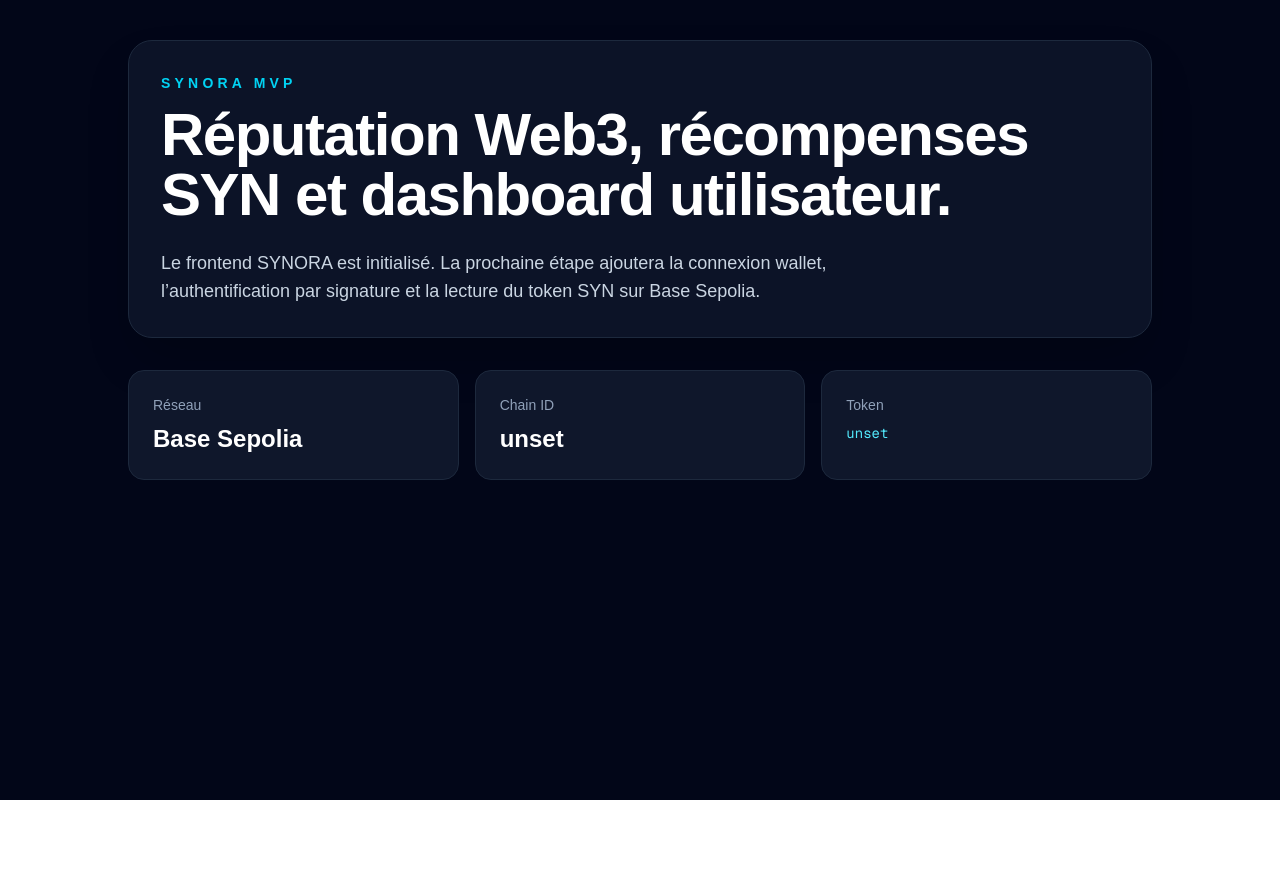
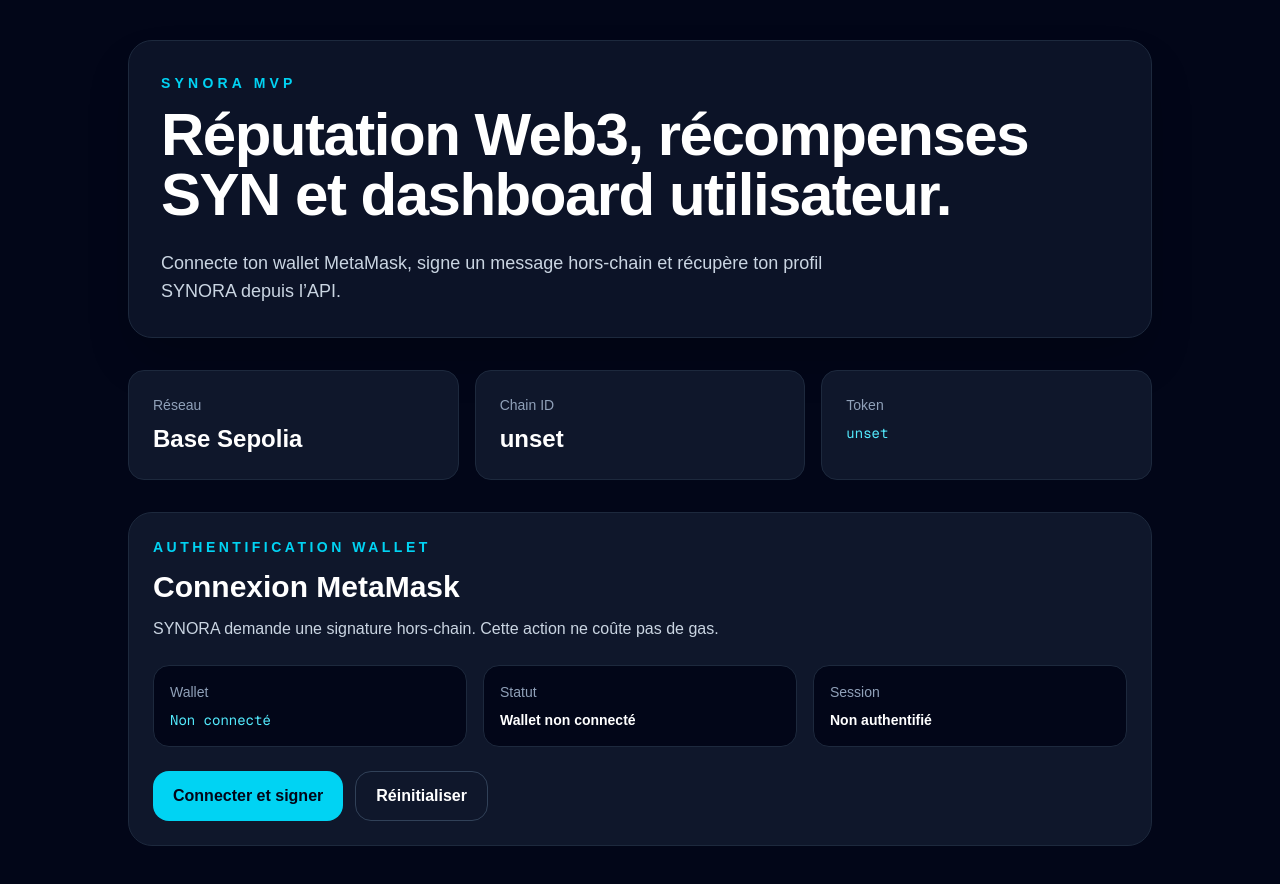
Before and after one commit to Boulzing64/Synora, a Next.js app in the folder apps/web/: page / in a window 1280 px wide. Before the commit the page ends 800 px from the top, so only its background shows below. Built offline with nearby package versions, Linux system fonts and the light colour scheme; no server answers.

Commit message:
Connect SYNORA frontend wallet authentication

```diff
--- a/apps/web/src/app/page.tsx
+++ b/apps/web/src/app/page.tsx
@@ -1,3 +1,5 @@
+import { WalletAuthCard } from "@/components/WalletAuthCard";
+
 export default function Home() {
   const tokenAddress = process.env.NEXT_PUBLIC_SYN_TOKEN_ADDRESS ?? "Non configuré";
   const chainId = process.env.NEXT_PUBLIC_CHAIN_ID ?? "Non configuré";
@@ -15,8 +17,8 @@
           </h1>
 
           <p className="mt-6 max-w-2xl text-lg text-slate-300">
-            Le frontend SYNORA est initialisé. La prochaine étape ajoutera la connexion wallet,
-            l’authentification par signature et la lecture du token SYN sur Base Sepolia.
+            Connecte ton wallet MetaMask, signe un message hors-chain et récupère ton profil
+            SYNORA depuis l’API.
           </p>
         </div>
 
@@ -33,9 +35,11 @@
 
           <div className="rounded-2xl border border-slate-800 bg-slate-900 p-6">
             <p className="text-sm text-slate-400">Token</p>
-            <p className="mt-2 break-all text-sm font-mono text-cyan-300">{tokenAddress}</p>
+            <p className="mt-2 break-all font-mono text-sm text-cyan-300">{tokenAddress}</p>
           </div>
         </div>
+
+        <WalletAuthCard />
       </section>
     </main>
   );
--- /dev/null
+++ b/apps/web/src/components/WalletAuthCard.tsx
@@ -0,0 +1,171 @@
+"use client";
+
+import { useMemo, useState } from "react";
+
+import {
+  requestAuthNonce,
+  type SynoraUser,
+  verifyAuthSignature,
+} from "@/lib/api";
+
+export function WalletAuthCard() {
+  const [walletAddress, setWalletAddress] = useState<string>("");
+  const [authToken, setAuthToken] = useState<string>("");
+  const [user, setUser] = useState<SynoraUser | null>(null);
+  const [status, setStatus] = useState<string>("Wallet non connecté");
+  const [error, setError] = useState<string>("");
+  const [isLoading, setIsLoading] = useState(false);
+
+  const shortWallet = useMemo(() => {
+    if (!walletAddress) {
+      return "Non connecté";
+    }
+
+    return `${walletAddress.slice(0, 6)}...${walletAddress.slice(-4)}`;
+  }, [walletAddress]);
+
+  async function connectAndAuthenticate() {
+    setIsLoading(true);
+    setError("");
+
+    try {
+      if (!window.ethereum) {
+        throw new Error("MetaMask est introuvable.");
+      }
+
+      setStatus("Connexion au wallet...");
+
+      const accounts = await window.ethereum.request<string[]>({
+        method: "eth_requestAccounts",
+      });
+
+      const connectedWallet = accounts[0];
+
+      if (!connectedWallet) {
+        throw new Error("Aucun wallet connecté.");
+      }
+
+      setWalletAddress(connectedWallet);
+      setStatus("Création du message de signature...");
+
+      const nonceResponse = await requestAuthNonce(connectedWallet);
+
+      setStatus("Signature du message dans MetaMask...");
+
+      const signature = await window.ethereum.request<string>({
+        method: "personal_sign",
+        params: [nonceResponse.message, connectedWallet],
+      });
+
+      setStatus("Vérification de la signature...");
+
+      const verifyResponse = await verifyAuthSignature({
+        walletAddress: connectedWallet,
+        signature,
+      });
+
+      setAuthToken(verifyResponse.token);
+      setUser(verifyResponse.user);
+      setStatus("Authentifié avec succès");
+    } catch (caughtError) {
+      const message =
+        caughtError instanceof Error
+          ? caughtError.message
+          : "Erreur inconnue pendant l'authentification.";
+
+      setError(message);
+      setStatus("Échec de l'authentification");
+    } finally {
+      setIsLoading(false);
+    }
+  }
+
+  function disconnect() {
+    setWalletAddress("");
+    setAuthToken("");
+    setUser(null);
+    setStatus("Wallet non connecté");
+    setError("");
+  }
+
+  return (
+    <section className="rounded-3xl border border-slate-800 bg-slate-900 p-6">
+      <div className="flex flex-col gap-6">
+        <div>
+          <p className="text-sm font-semibold uppercase tracking-[0.25em] text-cyan-400">
+            Authentification wallet
+          </p>
+
+          <h2 className="mt-3 text-3xl font-bold">Connexion MetaMask</h2>
+
+          <p className="mt-3 text-slate-300">
+            SYNORA demande une signature hors-chain. Cette action ne coûte pas de gas.
+          </p>
+        </div>
+
+        <div className="grid gap-4 md:grid-cols-3">
+          <div className="rounded-2xl border border-slate-800 bg-slate-950 p-4">
+            <p className="text-sm text-slate-400">Wallet</p>
+            <p className="mt-2 break-all font-mono text-sm text-cyan-300">{shortWallet}</p>
+          </div>
+
+          <div className="rounded-2xl border border-slate-800 bg-slate-950 p-4">
+            <p className="text-sm text-slate-400">Statut</p>
+            <p className="mt-2 text-sm font-semibold">{status}</p>
+          </div>
+
+          <div className="rounded-2xl border border-slate-800 bg-slate-950 p-4">
+            <p className="text-sm text-slate-400">Session</p>
+            <p className="mt-2 text-sm font-semibold">
+              {authToken ? "JWT reçu" : "Non authentifié"}
+            </p>
+          </div>
+        </div>
+
+        {user ? (
+          <div className="grid gap-4 md:grid-cols-3">
+            <div className="rounded-2xl border border-slate-800 bg-slate-950 p-4">
+              <p className="text-sm text-slate-400">Score</p>
+              <p className="mt-2 text-3xl font-bold">{user.score}</p>
+            </div>
+
+            <div className="rounded-2xl border border-slate-800 bg-slate-950 p-4">
+              <p className="text-sm text-slate-400">Niveau</p>
+              <p className="mt-2 text-3xl font-bold">{user.level}</p>
+            </div>
+
+            <div className="rounded-2xl border border-slate-800 bg-slate-950 p-4">
+              <p className="text-sm text-slate-400">Récompenses</p>
+              <p className="mt-2 text-3xl font-bold">{user.rewardsClaimed}</p>
+            </div>
+          </div>
+        ) : null}
+
+        {error ? (
+          <div className="rounded-2xl border border-red-500/40 bg-red-950/40 p-4 text-sm text-red-200">
+            {error}
+          </div>
+        ) : null}
+
+        <div className="flex flex-col gap-3 sm:flex-row">
+          <button
+            type="button"
+            onClick={connectAndAuthenticate}
+            disabled={isLoading}
+            className="rounded-2xl bg-cyan-400 px-5 py-3 font-bold text-slate-950 transition hover:bg-cyan-300 disabled:cursor-not-allowed disabled:opacity-60"
+          >
+            {isLoading ? "Connexion..." : "Connecter et signer"}
+          </button>
+
+          <button
+            type="button"
+            onClick={disconnect}
+            className="rounded-2xl border border-slate-700 px-5 py-3 font-bold text-white transition hover:bg-slate-800"
+          >
+            Réinitialiser
+          </button>
+        </div>
+      </div>
+    </section>
+  );
+}
--- /dev/null
+++ b/apps/web/src/lib/api.ts
@@ -0,0 +1,50 @@
+const API_URL = process.env.NEXT_PUBLIC_API_URL ?? "http://localhost:4000";
+
+export type SynoraUser = {
+  walletAddress: string;
+  score: number;
+  level: "BRONZE" | "SILVER" | "GOLD" | "PLATINUM";
+  rewardsClaimed: number;
+};
+
+export type AuthNonceResponse = {
+  walletAddress: string;
+  nonce: string;
+  issuedAt: string;
+  message: string;
+};
+
+export type AuthVerifyResponse = {
+  token: string;
+  user: SynoraUser;
+};
+
+async function postJson<TResponse>(path: string, body: unknown): Promise<TResponse> {
+  const response = await fetch(`${API_URL}${path}`, {
+    method: "POST",
+    headers: {
+      "Content-Type": "application/json",
+    },
+    body: JSON.stringify(body),
+  });
+
+  if (!response.ok) {
+    const errorBody = await response.json().catch(() => null);
+    throw new Error(errorBody?.error ?? `API_ERROR_${response.status}`);
+  }
+
+  return response.json() as Promise<TResponse>;
+}
+
+export function requestAuthNonce(walletAddress: string) {
+  return postJson<AuthNonceResponse>("/auth/nonce", {
+    walletAddress,
+  });
+}
+
+export function verifyAuthSignature(params: {
+  walletAddress: string;
+  signature: string;
+}) {
+  return postJson<AuthVerifyResponse>("/auth/verify", params);
+}
--- /dev/null
+++ b/apps/web/src/types/ethereum.d.ts
@@ -0,0 +1,16 @@
+export {};
+
+type EthereumRequestArgs = {
+  method: string;
+  params?: unknown[] | Record<string, unknown>;
+};
+
+type EthereumProvider = {
+  request: <T = unknown>(args: EthereumRequestArgs) => Promise<T>;
+};
+
+declare global {
+  interface Window {
+    ethereum?: EthereumProvider;
+  }
+}
```
